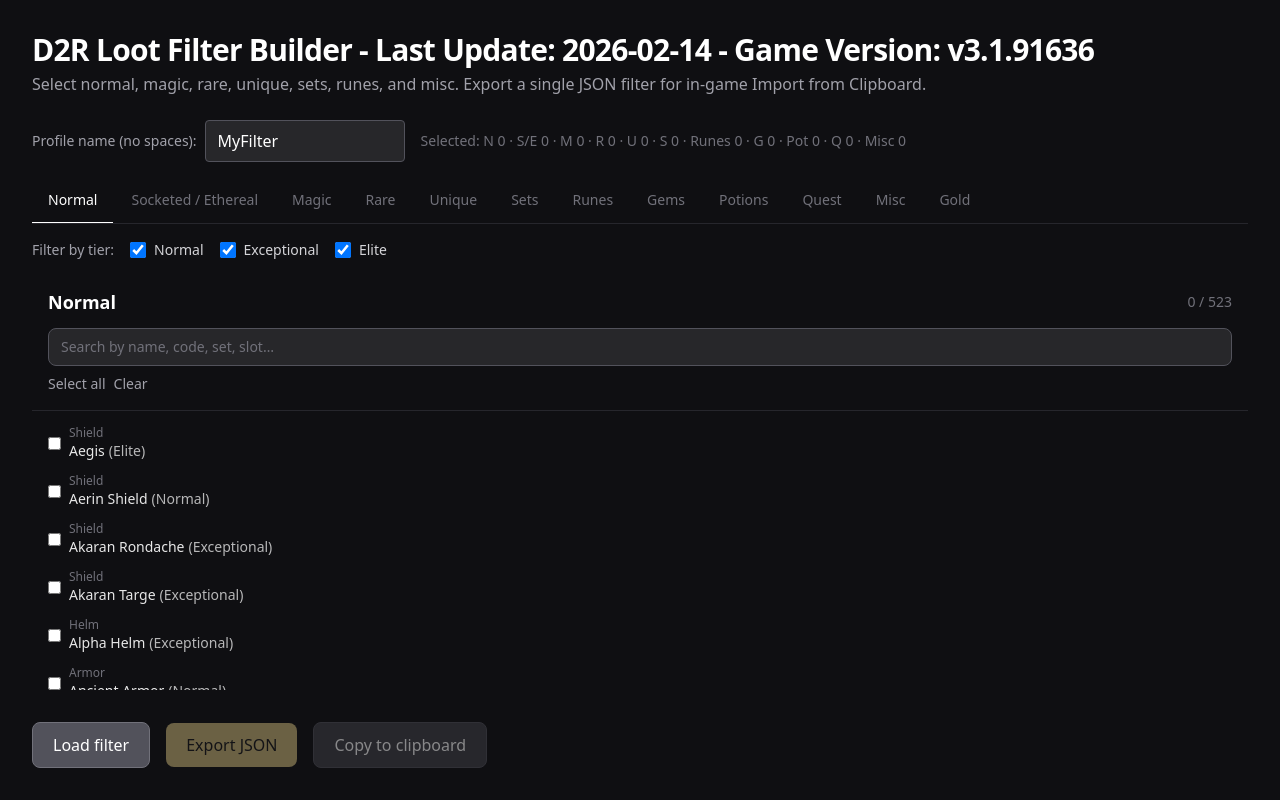
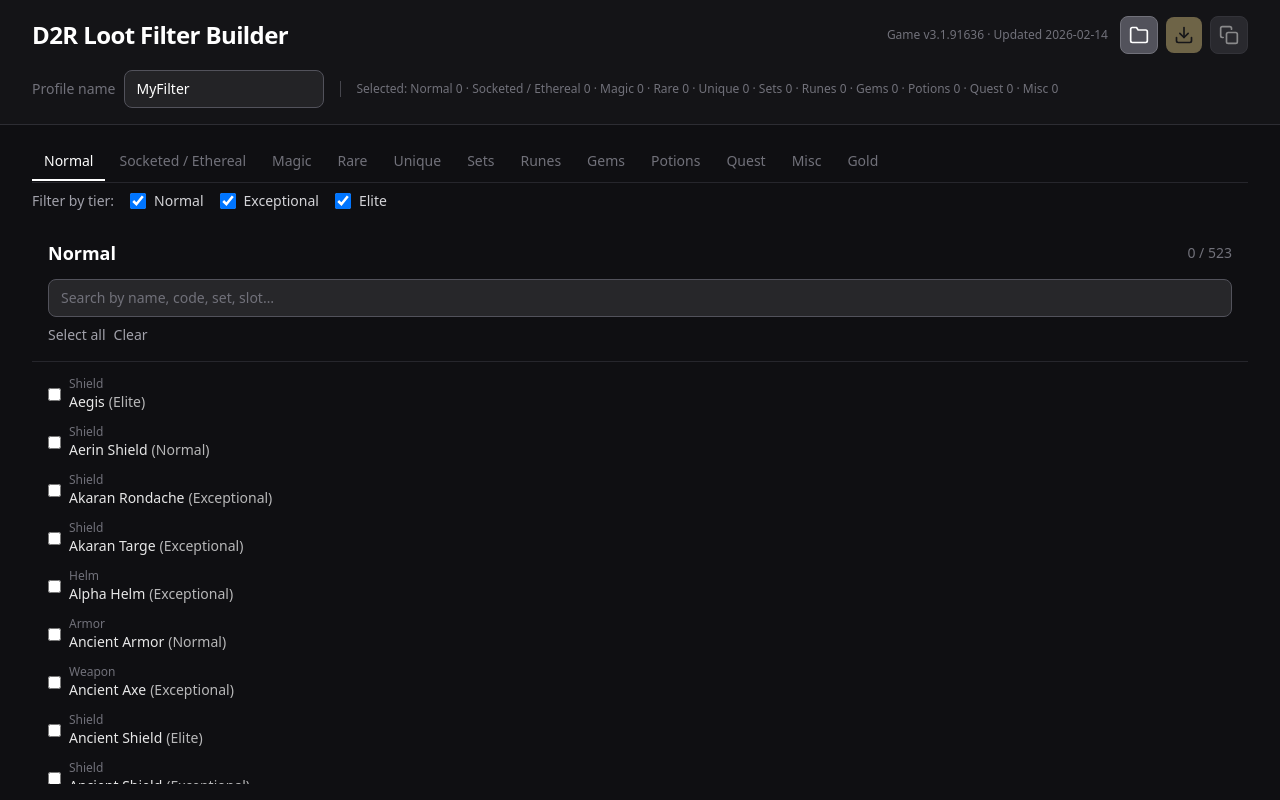
Before and after one commit to VideoGameRoulette/D2RLootFilters, a Next.js app in the folder frontend/: page / in a window 1280 px wide. Built offline with nearby package versions, Linux system fonts and the light colour scheme.

Commit message:
style updates

```diff
--- a/frontend/app/page.tsx
+++ b/frontend/app/page.tsx
@@ -639,33 +639,86 @@
 
   return (
     <main className="h-screen overflow-hidden flex flex-col">
-      <div className="flex-1 flex flex-col min-h-0 overflow-hidden p-4 md:p-6 lg:p-8 w-full">
-        <header className="mb-6 flex-shrink-0">
-          <h1 className="text-2xl md:text-3xl font-bold text-white tracking-tight">
-            D2R Loot Filter Builder - Last Update: 2026-02-14 - Game Version: v3.1.91636
+      <div className="flex-1 flex flex-col min-h-0 overflow-hidden w-full">
+        <header className="flex-shrink-0 border-b border-zinc-700/60 bg-zinc-900/70">
+          <div className="px-4 md:px-6 lg:px-8 py-4">
+            <div className="flex flex-col sm:flex-row sm:items-center sm:justify-between gap-3">
+              <h1 className="text-xl md:text-2xl font-bold text-white tracking-tight">
+                D2R Loot Filter Builder
               </h1>
-          <p className="text-zinc-400 mt-1">
-            Select normal, magic, rare, unique, sets, runes, and misc. Export a single JSON filter for in-game Import from Clipboard.
-          </p>
-        </header>
-
-        <div className="mb-4 flex flex-wrap items-center gap-4 flex-shrink-0">
+              <div className="flex items-center gap-2 flex-wrap">
+                <span className="text-xs text-zinc-500 font-medium mr-1">
+                  Game v3.1.91636 · Updated 2026-02-14
+                </span>
+                <input
+                  type="file"
+                  accept=".json"
+                  ref={fileInputRef}
+                  onChange={handleLoadFilter}
+                  className="hidden"
+                  aria-hidden
+                />
+                <button
+                  type="button"
+                  onClick={() => fileInputRef.current?.click()}
+                  title="Load filter"
+                  className="p-2 rounded-lg bg-zinc-600 text-white border border-zinc-500 hover:bg-zinc-500 focus:outline-none focus:ring-2 focus:ring-zinc-500 focus:ring-offset-2 focus:ring-offset-zinc-900"
+                >
+                  <svg xmlns="http://www.w3.org/2000/svg" width="20" height="20" viewBox="0 0 24 24" fill="none" stroke="currentColor" strokeWidth="2" strokeLinecap="round" strokeLinejoin="round" aria-hidden><path d="M22 19a2 2 0 0 1-2 2H4a2 2 0 0 1-2-2V5a2 2 0 0 1 2-2h5l2 3h9a2 2 0 0 1 2 2z"/></svg>
+                </button>
+                <button
+                  type="button"
+                  onClick={handleExportJson}
+                  disabled={!canExport}
+                  title="Export JSON"
+                  className="p-2 rounded-lg bg-d2-unique text-zinc-900 hover:opacity-90 disabled:opacity-50 disabled:cursor-not-allowed focus:outline-none focus:ring-2 focus:ring-d2-unique focus:ring-offset-2 focus:ring-offset-zinc-900"
+                >
+                  <svg xmlns="http://www.w3.org/2000/svg" width="20" height="20" viewBox="0 0 24 24" fill="none" stroke="currentColor" strokeWidth="2" strokeLinecap="round" strokeLinejoin="round" aria-hidden><path d="M21 15v4a2 2 0 0 1-2 2H5a2 2 0 0 1-2-2v-4"/><polyline points="7 10 12 15 17 10"/><line x1="12" y1="15" x2="12" y2="3"/></svg>
+                </button>
+                <button
+                  type="button"
+                  onClick={handleCopyToClipboard}
+                  disabled={!canExport}
+                  title="Copy to clipboard — Then in game: Import from Clipboard"
+                  className="p-2 rounded-lg bg-zinc-700 text-white border border-zinc-600 hover:bg-zinc-600 disabled:opacity-50 disabled:cursor-not-allowed focus:outline-none focus:ring-2 focus:ring-zinc-500 focus:ring-offset-2 focus:ring-offset-zinc-900"
+                >
+                  <svg xmlns="http://www.w3.org/2000/svg" width="20" height="20" viewBox="0 0 24 24" fill="none" stroke="currentColor" strokeWidth="2" strokeLinecap="round" strokeLinejoin="round" aria-hidden><rect x="9" y="9" width="13" height="13" rx="2" ry="2"/><path d="M5 15H4a2 2 0 0 1-2-2V4a2 2 0 0 1 2-2h9a2 2 0 0 1 2 2v1"/></svg>
+                </button>
+                {loadError && (
+                  <span className="text-xs text-red-400" role="alert">
+                    {loadError}
+                  </span>
+                )}
+                {copyFeedback && (
+                  <span className="text-xs text-emerald-400">Copied!</span>
+                )}
+              </div>
+            </div>
+            <div className="mt-4 flex flex-wrap items-center gap-4 gap-y-3">
               <label className="flex items-center gap-2">
-            <span className="text-zinc-400 text-sm">Profile name (no spaces):</span>
+                <span className="text-zinc-500 text-sm">Profile name</span>
                 <input
                   type="text"
                   value={profileName}
                   onChange={(e) => setProfileName(e.target.value)}
-              placeholder="MyFilter"
-              className="bg-zinc-800 border border-zinc-600 rounded px-3 py-2 text-white placeholder-zinc-500 focus:outline-none focus:ring-2 focus:ring-violet-500 max-w-[200px]"
+                  placeholder="MyFilter (no spaces)"
+                  className="bg-zinc-800/80 border border-zinc-600 rounded-lg px-3 py-2 text-sm text-white placeholder-zinc-500 focus:outline-none focus:ring-2 focus:ring-violet-500 focus:border-transparent max-w-[200px]"
                 />
               </label>
-          <div className="text-sm text-zinc-500">
-            Selected: N {selectedNormalBaseCodes.size} · S/E {selectedSocketedEtherealBaseCodes.size} · M {selectedMagicBaseCodes.size} · R {selectedRareBaseCodes.size} · U {selectedUniqueCodes.size} · S {selectedSetCodes.size} · Runes {selectedRuneCodes.size} · G {selectedGemCodes.size} · Pot {selectedPotionCodes.size} · Q {selectedQuestCodes.size} · Misc {selectedMiscOtherCodes.size}
+              <div className="text-xs text-zinc-500 border-l border-zinc-600/80 pl-4 hidden sm:block">
+                Selected: Normal {selectedNormalBaseCodes.size} · Socketed / Ethereal {selectedSocketedEtherealBaseCodes.size} · Magic {selectedMagicBaseCodes.size} · Rare {selectedRareBaseCodes.size} · Unique {selectedUniqueCodes.size} · Sets {selectedSetCodes.size} · Runes {selectedRuneCodes.size} · Gems {selectedGemCodes.size} · Potions {selectedPotionCodes.size} · Quest {selectedQuestCodes.size} · Misc {selectedMiscOtherCodes.size}
+              </div>
+            </div>
+          </div>
+        </header>
+
+        <div className="flex-shrink-0 px-4 md:px-6 lg:px-8 py-3 bg-zinc-900/30 border-b border-zinc-800/50 sm:hidden">
+          <div className="text-xs text-zinc-500">
+            Selected: Normal {selectedNormalBaseCodes.size} · Socketed / Ethereal {selectedSocketedEtherealBaseCodes.size} · Magic {selectedMagicBaseCodes.size} · Rare {selectedRareBaseCodes.size} · Unique {selectedUniqueCodes.size} · Sets {selectedSetCodes.size} · Runes {selectedRuneCodes.size} · Gems {selectedGemCodes.size} · Potions {selectedPotionCodes.size} · Quest {selectedQuestCodes.size} · Misc {selectedMiscOtherCodes.size}
           </div>
         </div>
 
-        <div className="flex-1 flex flex-col min-h-0 overflow-hidden mb-6">
+        <div className="flex-1 flex flex-col min-h-0 overflow-hidden px-4 md:px-6 lg:px-8 py-4">
           <CatalogTabs
             tabs={[
               {
@@ -1018,51 +1071,6 @@
             )}
           </CatalogTabs>
         </div>
-
-        <div className="flex flex-wrap items-center gap-4 flex-shrink-0 pt-2">
-          <input
-            type="file"
-            accept=".json"
-            ref={fileInputRef}
-            onChange={handleLoadFilter}
-            className="hidden"
-            aria-hidden
-          />
-          <button
-            type="button"
-            onClick={() => fileInputRef.current?.click()}
-            className="px-5 py-2.5 rounded-lg font-medium bg-zinc-600 text-white border border-zinc-500 hover:bg-zinc-500 focus:outline-none focus:ring-2 focus:ring-zinc-500 focus:ring-offset-2 focus:ring-offset-zinc-900"
-          >
-            Load filter
-          </button>
-          <button
-            onClick={handleExportJson}
-            disabled={!canExport}
-            className="px-5 py-2.5 rounded-lg font-medium bg-d2-unique text-zinc-900 hover:opacity-90 disabled:opacity-50 disabled:cursor-not-allowed focus:outline-none focus:ring-2 focus:ring-d2-unique focus:ring-offset-2 focus:ring-offset-zinc-900"
-          >
-            Export JSON
-          </button>
-          <button
-            onClick={handleCopyToClipboard}
-            disabled={!canExport}
-            className="px-5 py-2.5 rounded-lg font-medium bg-zinc-700 text-white border border-zinc-600 hover:bg-zinc-600 disabled:opacity-50 disabled:cursor-not-allowed focus:outline-none focus:ring-2 focus:ring-zinc-500 focus:ring-offset-2 focus:ring-offset-zinc-900"
-          >
-            Copy to clipboard
-          </button>
-          {loadError && (
-            <span className="text-sm text-red-400" role="alert">
-              {loadError}
-            </span>
-          )}
-          {copyFeedback && (
-            <span className="text-sm text-emerald-400">Copied!</span>
-          )}
-          {canExport && !copyFeedback && (
-            <span className="text-sm text-zinc-500">
-              Then in game: Import from Clipboard
-            </span>
-          )}
-        </div>
       </div>
     </main>
   );
--- a/frontend/components/CatalogTabs.tsx
+++ b/frontend/components/CatalogTabs.tsx
@@ -26,9 +26,9 @@
 }: CatalogTabsProps) {
   return (
     <div className="flex flex-col flex-1 min-h-0 overflow-hidden">
-      <div className="flex-shrink-0 border-b border-zinc-700/50 overflow-x-auto">
+      <div className="flex-shrink-0 border-b border-zinc-700/50 overflow-x-auto overflow-y-hidden">
         <nav
-          className="flex gap-0.5 min-w-max"
+          className="flex gap-0.5 min-w-max items-center py-0.5"
           role="tablist"
           aria-label="Item categories"
         >
@@ -44,7 +44,7 @@
                 id={`tab-${tab.id}`}
                 onClick={() => onTabChange(tab.id)}
                 className={`
-                  px-4 py-3 text-sm font-medium whitespace-nowrap
+                  px-3 py-2 text-sm font-medium whitespace-nowrap
                   border-b-2 -mb-px transition-colors
                   focus:outline-none
                   ${
@@ -69,7 +69,7 @@
         role="tabpanel"
         id={`panel-${activeTabId}`}
         aria-labelledby={`tab-${activeTabId}`}
-        className="flex-1 min-h-0 overflow-hidden mt-4 flex flex-col"
+        className="flex-1 min-h-0 overflow-hidden mt-2 flex flex-col"
       >
         {children}
       </div>
```
Lines whose indentation alone changed are shown as unchanged.
